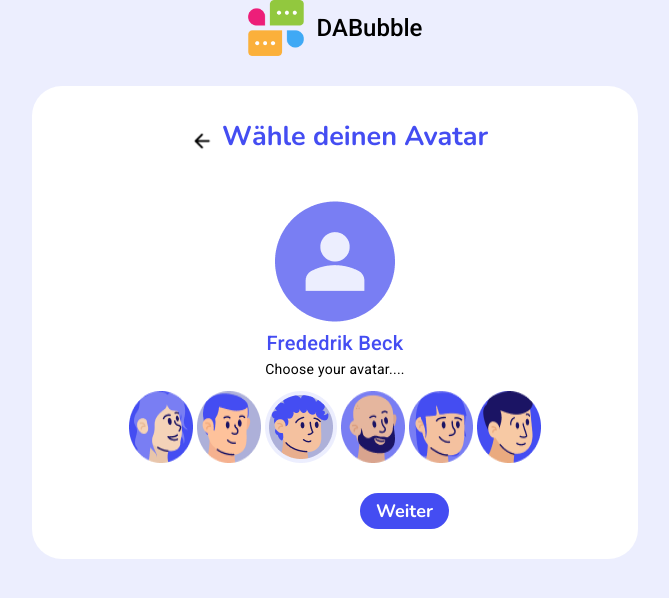
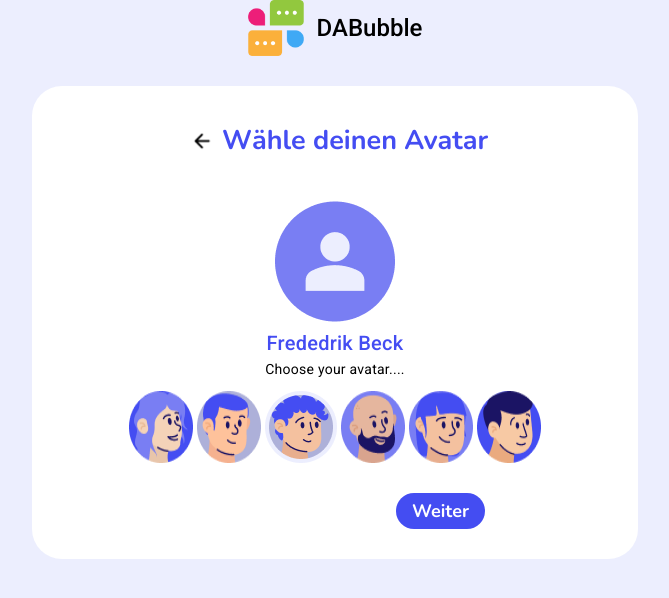
Before and after one commit to Nemesis502/da_bubble_410, an Angular app: page /singIn/chooseAvatar in a window 1280 px wide. Shown: the top 598 px of the page, without its empty margins (305-974 px from the left). Built offline with nearby package versions, Linux system fonts and the light colour scheme.

Commit message:
some little scss in choose avatar

```diff
--- a/src/app/main-content/loging-page/sing-in-page/choose-avatar-page/choose-avatar-page.component.scss
+++ b/src/app/main-content/loging-page/sing-in-page/choose-avatar-page/choose-avatar-page.component.scss
@@ -31,12 +31,8 @@
 
     div {
         display: flex;
-        align-items: flex-start;
+        align-items: center;
         flex-direction: row;
-
-        :hover {
-            cursor: pointer;
-        }
 
         h2 {
             font-size: 27px !important;
@@ -45,6 +41,10 @@
         img {
             height: 40px;
             width: 40px;
+
+            &:hover {
+                cursor: pointer;
+            }
         }
     }
 }
@@ -81,10 +81,18 @@
     gap: 4px;
 }
 
+form {
+    width: 100%;
+    display: flex;
+    flex-direction: column;
+    align-items: center;
+}
+
 .button-container {
     display: flex;
     flex-direction: row;
     justify-content: flex-end;
+    padding: 0 20px 0 0;
     margin: 30px 0 30px 0;
     width: 100%;
     max-width: 320px;
```
